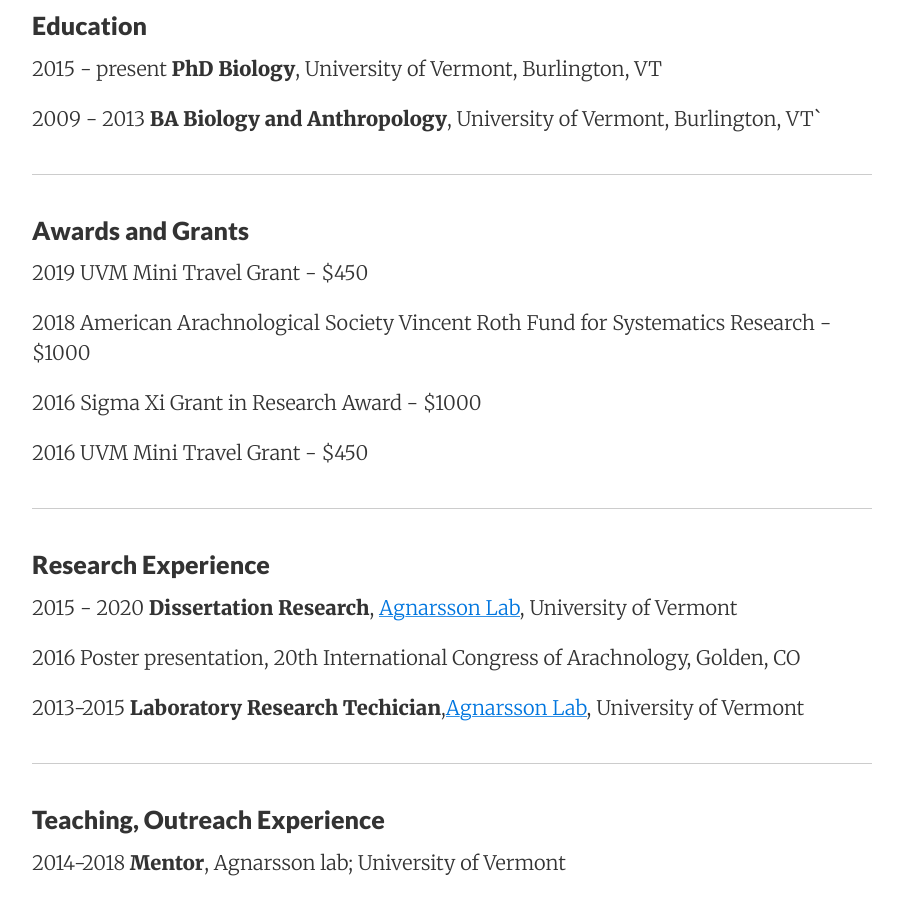
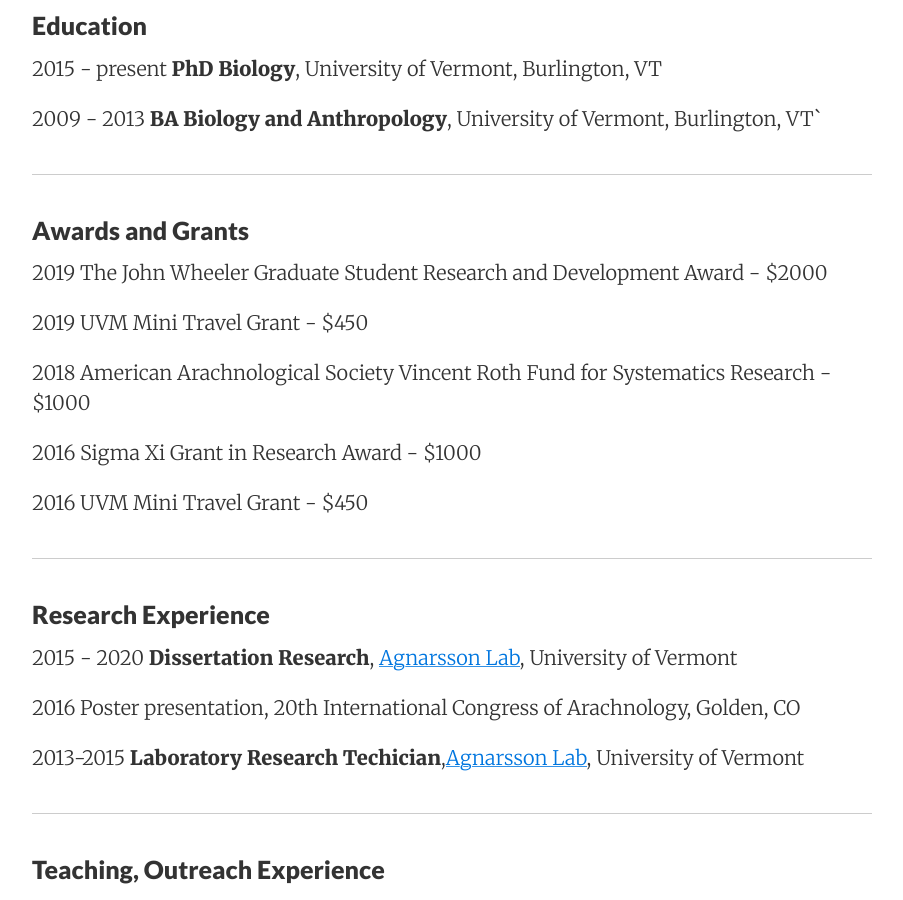
Before and after one commit to lchamberland/lchamberland.github.io, a Jekyll site: the page built from CV.md, in a window 1280 px wide and 900 px high, scrolled down 903 px. Shown: the whole window, without its empty margins (188-1091 px from the left). Built offline with Jekyll 4.4.1, drawn with Linux system fonts in a browser that asks for light colours; our own code applies the rules of GitHub Pages for plain Markdown files.

Commit message:
Update CV.md

```diff
--- a/CV.md
+++ b/CV.md
@@ -14,6 +14,7 @@
 <p>2009 - 2013 <strong>BA Biology and Anthropology</strong>, University of Vermont, Burlington, VT`</p>
 <hr />
 <h3>Awards and Grants</h3>
+<p>2019					The John Wheeler Graduate Student Research and Development Award - $2000</p>
 <p>2019					UVM Mini Travel Grant - $450</p>
 <p>2018					American Arachnological Society Vincent Roth Fund for Systematics Research - $1000</p>
 <p>2016					Sigma Xi Grant in Research Award - $1000</p>
```
